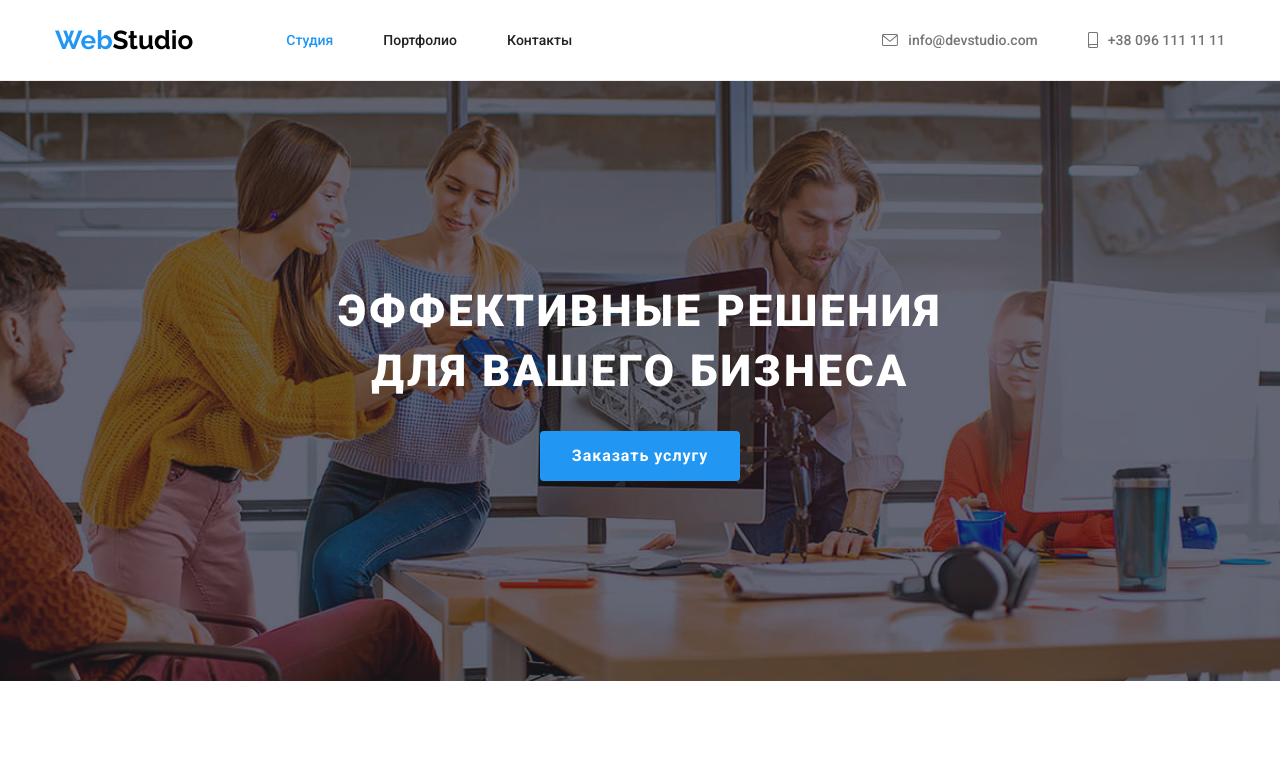
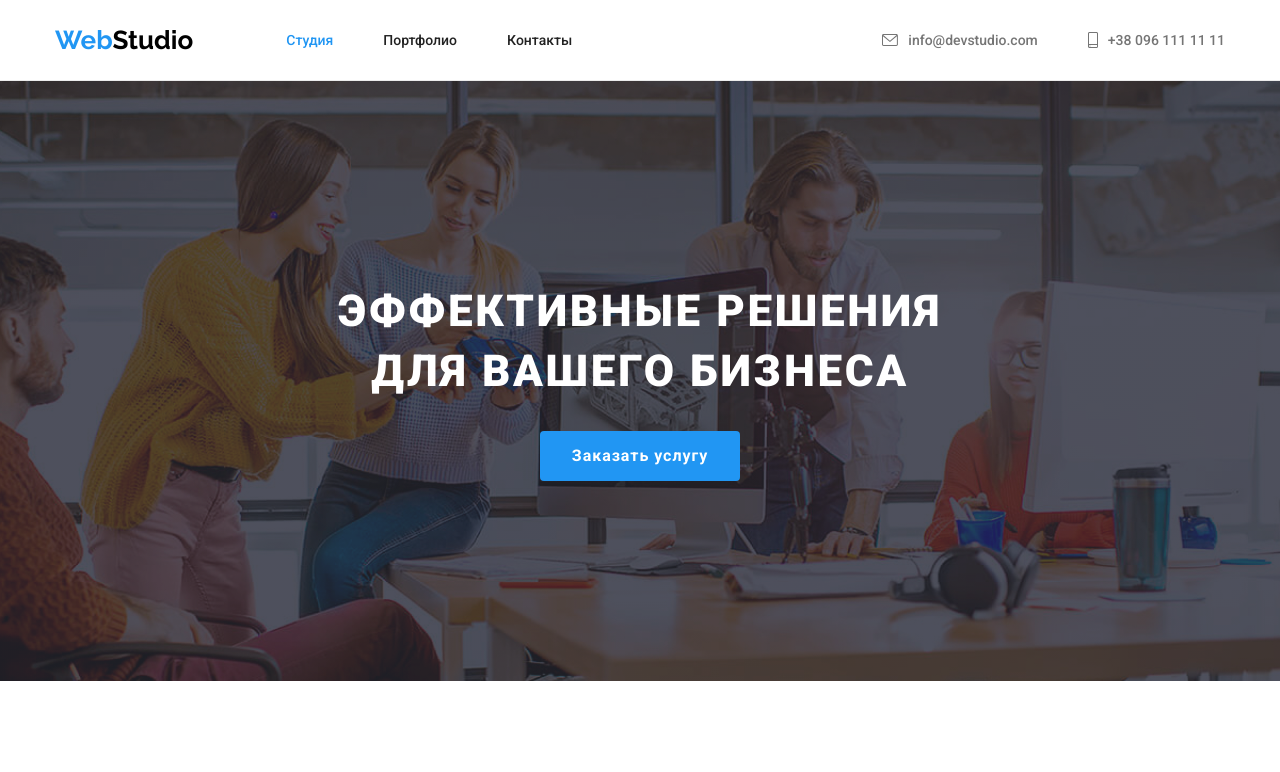
Before and after one commit to Novashi8/goit-markup-hw-04, a plain HTML site: page index.html in a window 1280 px wide. Shown: the top 772 px of the page. Drawn offline with Linux system fonts and the light colour scheme.

Commit message:
Update styles.css

```diff
--- a/css/styles.css
+++ b/css/styles.css
@@ -193,7 +193,12 @@ footer .adress .adress-link {
   background-color: var(--background-black);
   padding-top: 200px;
   padding-bottom: 200px;
-  background-image: url(../images/hero-background.jpg);
+  background-image: linear-gradient(
+      to right,
+      rgba(47, 48, 58, 0.4),
+      rgba(47, 48, 58, 0.4)
+    ),
+    url(../images/hero-background.jpg);
   background-repeat: no-repeat;
   background-size: auto;
   background-position: center center;
```
